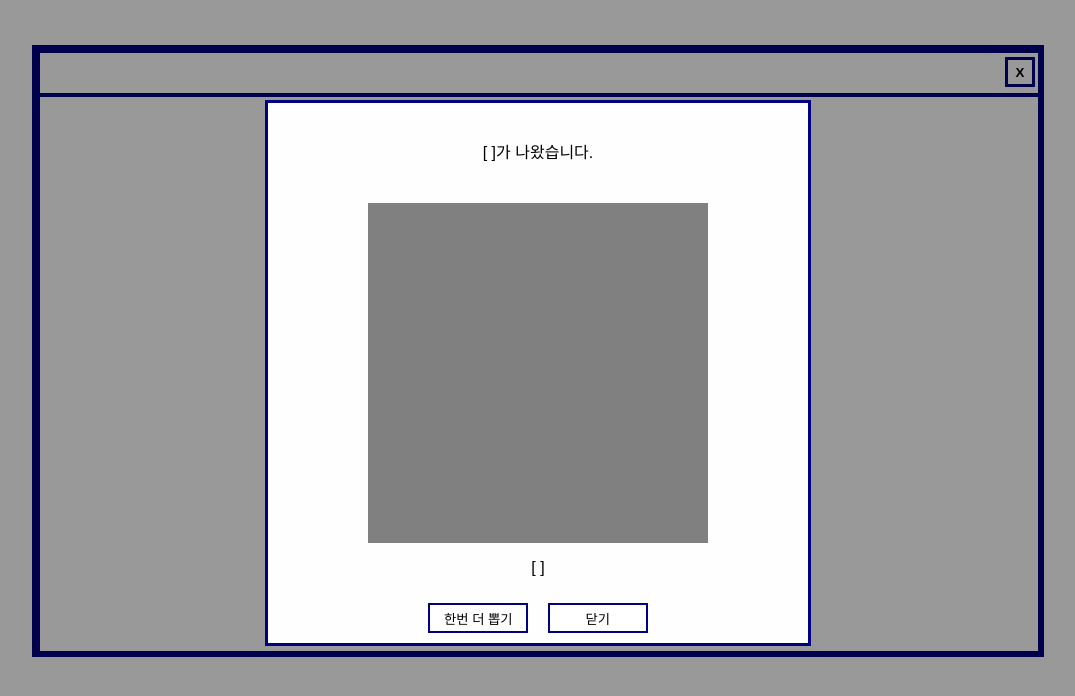
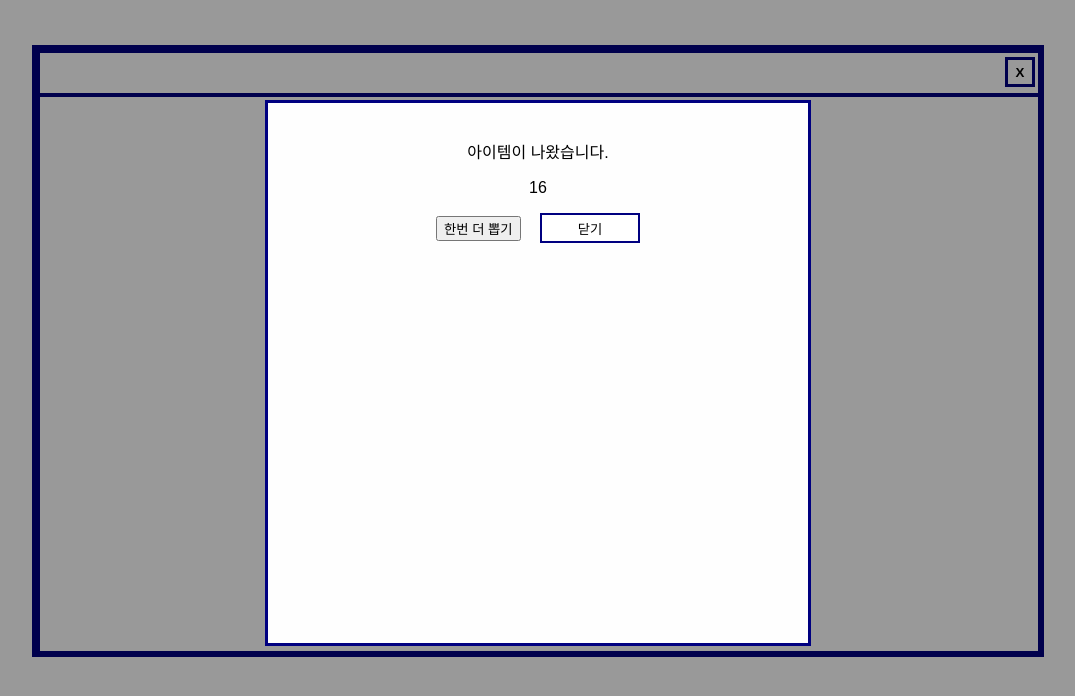
Before and after one commit to blueskyEunhan/21sisomj.io, a plain HTML site: page 1.html in a window 1280 px wide. Both pictures are taken after a click on the button "뽑기". Shown: the whole page, without its empty margins (102-1177 px from the left). Drawn offline with Linux system fonts and the light colour scheme.

Commit message:
Update 1.html

```diff
--- a/1.html
+++ b/1.html
@@ -6,8 +6,10 @@
   <meta http-equiv="X-UA-Compatible" content="ie=edge">
   <title>1</title>
   <link rel="stylesheet" href="1style.css">
+
 </head>
 <body>
+  <!-- <script src="1js.js"></script> -->
   <div class="contextbox">
       <div class="a">
         <a href="index.html"><button class="close-button"> X </button></a>
@@ -25,10 +27,10 @@
 
 <!-- Modal content -->
 <div class="modal-content">
-  <p>[  ]가 나왔습니다.</p>
-  <div class="item0"></div>
-  <p>[  ]</p>
-  <button class="oneMorego"> 한번 더 뽑기 </button>
+  <p>아이템이 나왔습니다.</p>
+  <div id="item1"></div>
+  <p id="rdItem"> </p>
+  <button id="oneMorego"> 한번 더 뽑기 </button>
   <button class="closeRandom"> 닫기 </button>
 
 </div>
@@ -37,15 +39,36 @@
 
 <script>
 var cbtn = document.getElementsByClassName("closeRandom")[0];
-  // Get the modal
+// Get the modal
 var modal = document.getElementById("myModal");
 
 // Get the button that opens the modal
 var btn = document.getElementById("myBtn");
+var onemore = document.getElementById("oneMorego");
 
+var rdnum;
+var showitem = document.getElementById("item1");
+var goitem = document.getElementById("rdItem");
+
+function randomNum(){
+  rdnum = Math.floor(Math.random()*20);
+  if(rdnum<11){
+    goitem.innerHTML="우유";
+    showitem.innerHTML="<img src='item01.png' width='250px'>";
+  }
+  else{
+    goitem.innerHTML=rdnum;
+  }
+
+}
 // When the user clicks the button, open the modal
-btn.onclick = function() {
+btn.onclick = function randomgo() {
 modal.style.display = "block";
+randomNum();
+}
+
+onemore.onClick = function(){
+  randomNum();
 }
 // When the user clicks on <span> (x), close the modal
 cbtn.onclick = function() {
@@ -58,6 +81,7 @@ if (event.target == modal) {
   modal.style.display = "none";
 }
 }
+
 </script>
 </body>
 </html>
```
